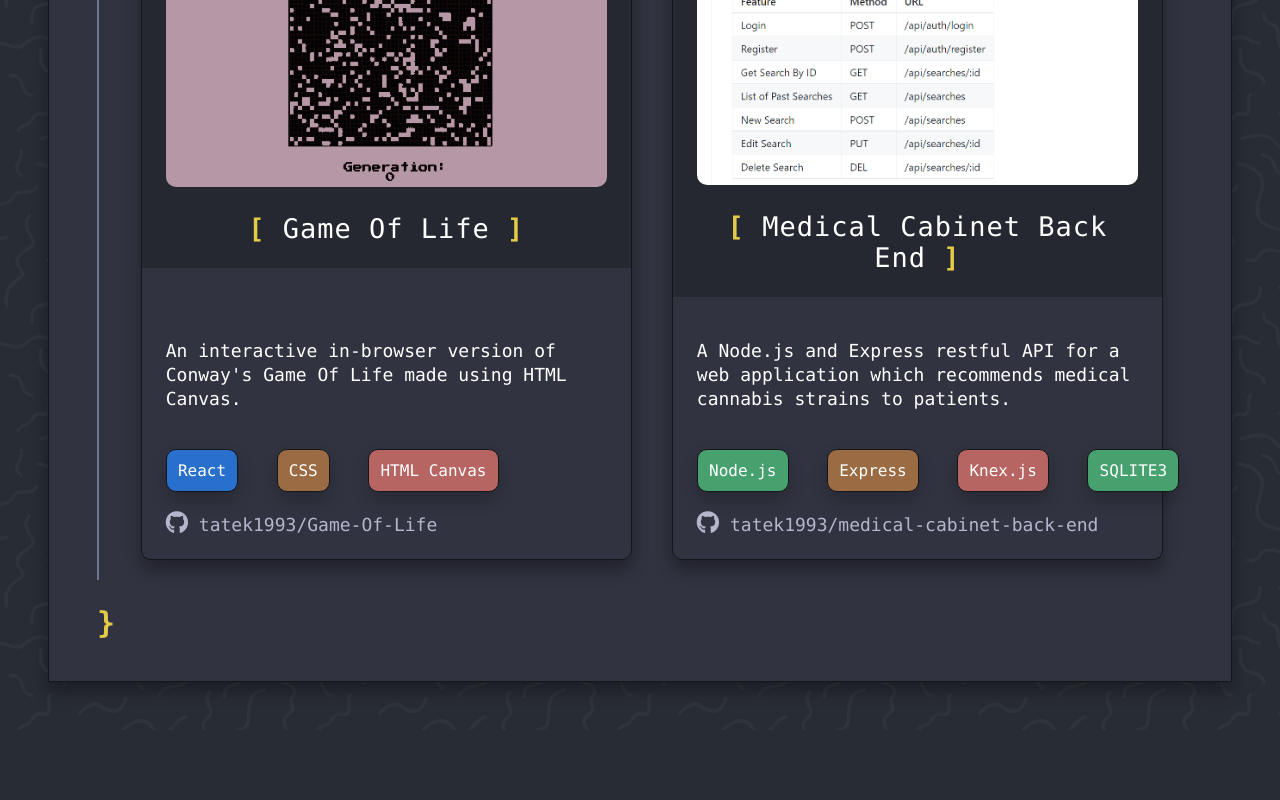
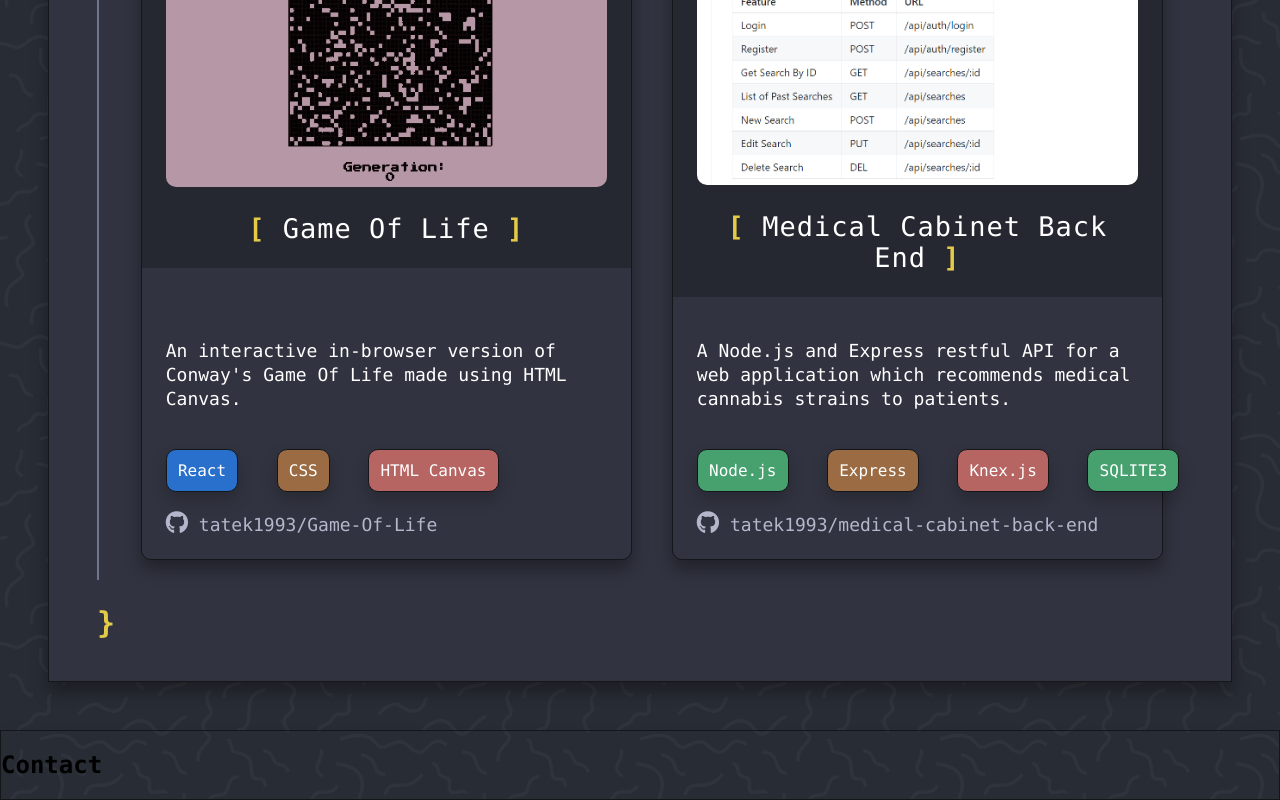
Before and after one commit to tatek1993/Portfolio, a React (Create React App) app: page / in a window 1280 px wide. Shown: the part 2861-3661 px from the top of the page. Before the commit the page ends 3591 px from the top, so only its background shows below. Built offline with nearby package versions, Linux system fonts and the light colour scheme.

Commit message:
starting contact section

```diff
--- a/src/App.js
+++ b/src/App.js
@@ -14,7 +14,7 @@ function App() {
       <About />
       <Skills />
       <Projects />
-
+      <Contact />
     </div>
 
   );
--- a/src/components/contact.js
+++ b/src/components/contact.js
@@ -6,7 +6,7 @@ const Contact = () => {
 
     return (
         <div className="projects border-box">
-
+            <h2>Contact</h2>
         </div>
     );
 };
```
